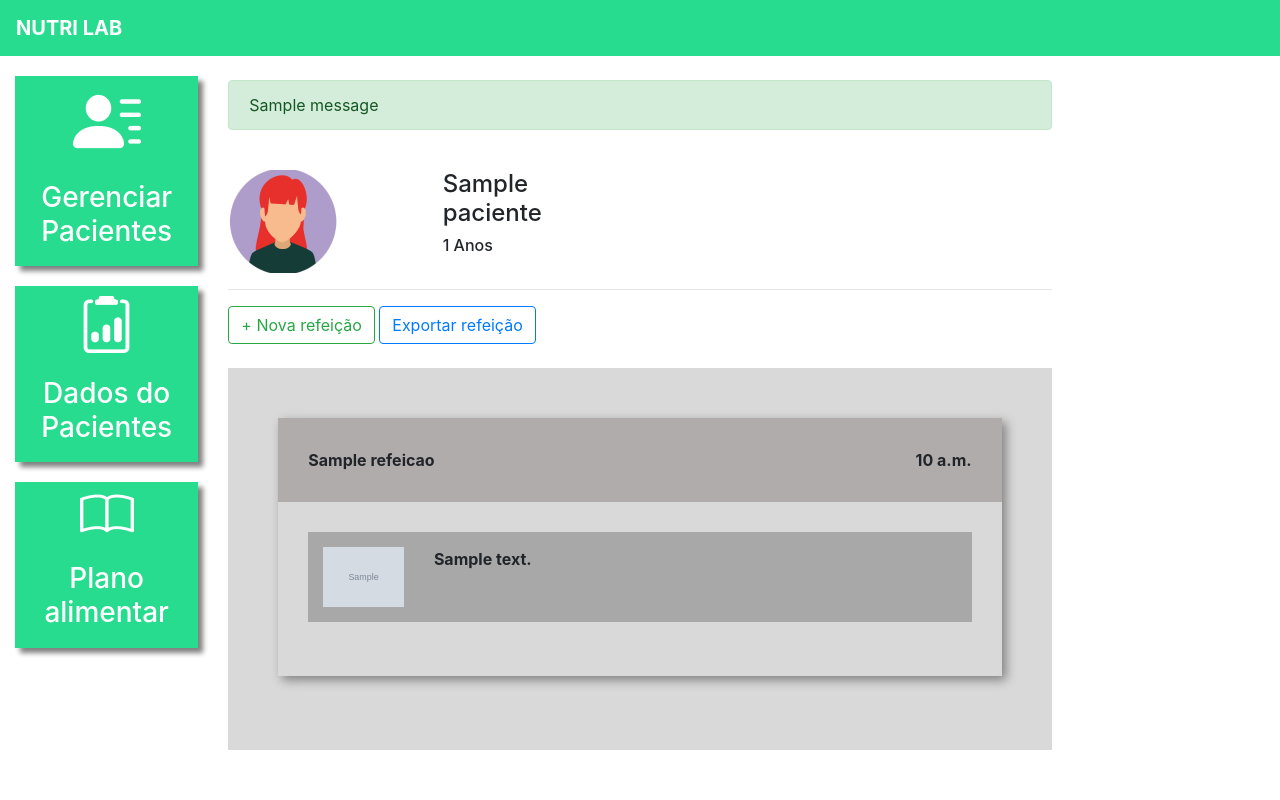
After one commit to lucasmouradev/PSW-4.0, a Django app: page /plano_alimentar/1/ in a window 1280 px wide. The commit adds this page. Run offline with Django 3.2, Linux system fonts and the light colour scheme; a user stored in the database is signed in; tables that the repository leaves empty hold one stand-in row (values such as "Sample post"); grey boxes marked "Sample" are stand-in pictures; one stand-in notice (Sample message) is shown.

Commit message:
Feito as novas tabelas no banco de dados das refeições e opções de refeições, adicionado a pagina para cadastrar a refeição por paciente e toda validação que se encontra

```diff
--- a/autenticacao/views.py
+++ b/autenticacao/views.py
@@ -64,7 +64,7 @@ def logar(request):
             return redirect('/auth/logar')
         else:
             auth.login(request, usuario)
-            return redirect('/')
+            return redirect('/pacientes')
 
 
 
--- a/nutri_lab/urls.py
+++ b/nutri_lab/urls.py
@@ -15,9 +15,13 @@ Including another URLconf
 """
 from django.contrib import admin
 from django.urls import path, include
+from django.conf import settings
+from django.conf.urls.static import static
 
 urlpatterns = [
     path('admin/', admin.site.urls),
     path('auth/', include('autenticacao.urls')),
-    path('', include('plataforma.urls'))
+    path('', include('plataforma.urls')),
 ]
+
+urlpatterns += static(settings.MEDIA_URL, document_root=settings.MEDIA_ROOT)
--- a/plataforma/admin.py
+++ b/plataforma/admin.py
@@ -1,6 +1,9 @@
+from lib2to3.pgen2.token import OP
 from django.contrib import admin
-from . models import Pacientes, DadosPaciente
+from . models import Pacientes, DadosPaciente, Refeicao, Opcao
 
 
 admin.site.register(Pacientes)
 admin.site.register(DadosPaciente)
+admin.site.register(Refeicao)
+admin.site.register(Opcao)
--- /dev/null
+++ b/plataforma/templates/plano_alimentar.html
@@ -0,0 +1,223 @@
+{% extends 'base_plataforma.html' %}
+{% load static %}
+
+{% block 'plataforma' %}
+
+    {% if messages %}
+        <br>
+        {% for message in messages %}
+            <div class="alert {{message.tags}}">
+                {{message}}
+            </div>
+        {% endfor %}
+    {% endif %}
+    <br>
+
+    <div class="row">
+
+        <div class="col-md-3">
+                {% if paciente.sexo == "M"%}
+                    <img src="{% static 'plataforma/img/perfil2.png' %}">
+                {% else %}
+                    <img src="{% static 'plataforma/img/perfil1.png' %}">
+                {% endif %}
+        </div>
+
+        <div class="col-md-3 dados descricao">
+            <h4>{{paciente.nome}}</h4>
+            <h6>{{paciente.idade}} Anos</h6>
+        </div>
+
+    </div>
+    <hr>
+
+
+    <button type="button" class="btn btn-outline-success" data-toggle="modal" data-target="#modal">
+        + Nova refeição
+    </button>
+
+    <button type="button" class="btn btn-outline-primary">
+        Exportar refeição
+    </button>
+    <br>
+    <br>
+
+    <div class="fundo-alimentar">
+
+        {% for re in refeicao %}
+                <div class="refeicao">
+                    <div class="head-refeicao">
+                        <span>{{re.titulo}}</span>
+
+                        <span style="float: right;">{{re.horario}}</span>
+
+                    </div>
+
+                    <div class="body-refeicao">
+                        {% for o1 in opcao %}
+                            {% if o1.refeicao == re %}
+                                <div class="opcao">
+                                    <div class="row">
+                                        <div class="col-md-2">
+                                            <img width="100%" src="{{o1.imagem.url}}">
+                                        </div>
+
+                                        <div class="col-md-10">
+                                            {{o1.descricao}}
+                                        </div>
+
+                                    </div>
+                                </div>
+                                <br>
+                            {% endif %}
+                        {% endfor %}
+
+                    </div>
+
+                </div>
+                <br>
+        {% endfor %}
+
+    </div>
+
+
+
+
+
+
+
+
+    <div class="modal fade" id="modal" tabindex="-1" role="dialog" aria-labelledby="exampleModalLabel" aria-hidden="true">
+        <div class="modal-dialog" role="document">
+            <div class="modal-content">
+                <div class="modal-header">
+
+                    <button type="button" class="close" data-dismiss="modal" aria-label="Close">
+                        <span aria-hidden="true">&times;</span>
+                    </button>
+                </div>
+
+                <div class="modal-body">
+
+                        <h4 class="titulo">Adicionar refeição</h4>
+
+                        <button type="button" onclick="exibe_refeicao()" class="btn btn-outline-success">
+                            + Nova refeição
+                        </button>
+
+                        <button style="margin-left: 10px;" type="button" onclick="exibe_opcao()" class="btn btn-outline-success" >
+                            + Nova opção
+                        </button>
+                        <br>
+                        <br>
+
+                        <div id="form-refeicao" style="display: block;">
+                            <form action="{% url 'refeicao' paciente.id %}" method="POST">{% csrf_token %}
+                                <label for="validationServerUsername">Título</label>
+                                <div class="input-group">
+                                    <input type="text" class="form-control" placeholder="Ex: Café da manhã" name="titulo">
+                                </div>
+                                <br>
+                                <label for="validationServerUsername">Horário</label>
+                                <div class="input-group">
+                                    <input type="time" class="form-control" placeholder="-" name="horario">
+                                </div>
+                                <br>
+                                <h5 class="titulo">Macronutrientes</h5>
+                                <div class="container">
+                                    <div class="row">
+                                        <div class="col-md-4">
+                                            <label for="validationServerUsername">Carboidratos</label>
+                                            <div class="input-group">
+                                                <input type="text" class="form-control" placeholder="" name="carboidratos">
+                                            </div>
+                                        </div>
+
+                                        <div class="col-md-4">
+                                            <label for="validationServerUsername">Proteínas</label>
+                                            <div class="input-group">
+                                                <input type="text" class="form-control" placeholder="" name="proteinas">
+                                            </div>
+                                        </div>
+
+                                        <div class="col-md-4">
+                                            <label for="validationServerUsername">Gorduras</label>
+                                            <div class="input-group">
+                                                <input type="text" class="form-control" placeholder="" name="gorduras">
+                                            </div>
+                                        </div>
+
+                                    </div>
+                                </div>
+                                <br>
+                                <input type="submit" value="Cadastrar" class="btn btn-success">
+                            </form>
+                        </div>
+
+
+
+
+                        <div id="form-opcao" style="display: none;">
+                            <form action="{% url 'opcao' paciente.id %}" method="POST" enctype='multipart/form-data'>{% csrf_token %}
+
+                                <label for="validationServerUsername">Selecione a refeição</label>
+                                <div class="input-group">
+                                    <select class="form-control" name="refeicao">
+                                        {% for re in refeicao %}
+                                            <option value="{{re.id}}">{{re.titulo}}</option>
+                                        {% endfor %}
+                                    </select>
+                                </div>
+
+                                <br>
+
+                                <label for="validationServerUsername">Imagem</label>
+                                <div class="input-group">
+                                    <input type="file" class="form-control" placeholder="" name="imagem">
+                                </div>
+
+                                <br>
+
+                                <label for="validationServerUsername">Descrição</label>
+                                <div class="input-group">
+                                    <textarea class="form-control" name='descricao'>
+
+                                    </textarea>
+                                </div>
+                                <br>
+                                <input type="submit" value="Cadastrar" class="btn btn-success">
+                            </form>
+                        </div>
+
+
+
+
+                    </form>
+                </div>
+
+            </div>
+        </div>
+    </div>
+
+
+<script>
+    function exibe_refeicao(){
+        const form_refeicao = document.getElementById('form-refeicao')
+        const form_opcao = document.getElementById('form-opcao')
+
+        form_refeicao.style.display = "block"
+        form_opcao.style.display = "none"
+
+    }
+
+    function exibe_opcao(){
+        const form_refeicao = document.getElementById('form-refeicao')
+        const form_opcao = document.getElementById('form-opcao')
+
+        form_refeicao.style.display = "none"
+        form_opcao.style.display = "block"
+
+    }
+</script>
+
+{% endblock%}
--- a/plataforma/urls.py
+++ b/plataforma/urls.py
@@ -8,4 +8,8 @@ urlpatterns = [
     path('dados_paciente/', views.dados_paciente_listar, name="dados_paciente_listar"),
     path('dados_paciente/<str:id>/', views.dados_paciente, name="dados_paciente"),
     path('grafico_peso/<str:id>/', views.grafico_peso, name="grafico_peso"),
+    path('plano_alimentar_listar/', views.plano_alimentar_listar, name="plano_alimentar_listar"),
+    path('plano_alimentar/<str:id>/', views.plano_alimentar, name="plano_alimentar"),
+    path('refeicao/<str:id_paciente>/', views.refeicao, name="refeicao"),
+    path('opcao/<str:id_paciente>/', views.opcao, name="opcao"),
 ]
--- a/plataforma/views.py
+++ b/plataforma/views.py
@@ -3,7 +3,7 @@ from django.http import HttpResponse, JsonResponse
 from django.contrib.auth.decorators import login_required
 from django.contrib import messages
 from django.contrib.messages import constants
-from .models import Pacientes, DadosPaciente
+from .models import Pacientes, DadosPaciente, Refeicao, Opcao
 from datetime import datetime
 from django.views.decorators.csrf import csrf_exempt
 
@@ -121,3 +121,69 @@ def grafico_peso(request, id):
     data = {'peso': pesos,
             'labels': labels}
     return JsonResponse(data)
+
+
+
+def plano_alimentar_listar(request):
+
+    if request.method == "GET":
+        pacientes = Pacientes.objects.filter(nutri=request.user)
+        return render(request, 'plano_alimentar_listar.html', {'pacientes': pacientes})
+
+
+
+
+def plano_alimentar(request, id):
+    paciente = get_object_or_404(Pacientes, id=id)
+    if not paciente.nutri == request.user:
+        messages.add_message(request, constants.ERROR, 'Esse paciente não é seu')
+        return redirect('/plano_alimentar_listar/')
+
+    if request.method == "GET":
+        r1 = Refeicao.objects.filter(paciente=paciente).order_by('horario')
+        opcao = Opcao.objects.all()
+        return render(request, 'plano_alimentar.html', {'paciente': paciente, 'refeicao':r1, 'opcao': opcao})
+
+
+
+def refeicao(request, id_paciente):
+    paciente = get_object_or_404(Pacientes, id=id_paciente)
+    if not paciente.nutri == request.user:
+        messages.add_message(request, constants.ERROR, 'Esse paciente não é seu')
+        return redirect('/dados_paciente/')
+
+    if request.method == "POST":
+        titulo = request.POST.get('titulo')
+        horario = request.POST.get('horario')
+        carboidratos = request.POST.get('carboidratos')
+        proteinas = request.POST.get('proteinas')
+        gorduras = request.POST.get('gorduras')
+
+        r1 = Refeicao(paciente=paciente,
+                      titulo=titulo,
+                      horario=horario,
+                      carboidratos=carboidratos,
+                      proteinas=proteinas,
+                      gorduras=gorduras)
+
+        r1.save()
+
+        messages.add_message(request, constants.SUCCESS, 'Refeição cadastrada')
+        return redirect(f'/plano_alimentar/{id_paciente}')
+
+
+
+def opcao(request, id_paciente):
+    if request.method == "POST":
+        id_refeicao = request.POST.get('refeicao')
+        imagem = request.FILES.get('imagem')
+        descricao = request.POST.get("descricao")
+
+        o1 = Opcao(refeicao_id=id_refeicao,
+                   imagem=imagem,
+                   descricao=descricao)
+
+        o1.save()
+
+        messages.add_message(request, constants.SUCCESS, 'Opcao cadastrada')
+        return redirect(f'/plano_alimentar/{id_paciente}')
--- a/templates/base_plataforma.html
+++ b/templates/base_plataforma.html
@@ -4,6 +4,7 @@
 {% block 'head' %}
 
     <link rel="stylesheet" href="{% static 'plataforma/css/css.css' %}">
+    <link rel="stylesheet" href="{% static 'plataforma/css/plano_alimentar.css' %}">
 
 {% endblock %}
 
@@ -31,7 +32,7 @@
                     </div>
                 </a>
 
-                <a href="#" class="link-lateral">
+                <a href="{% url 'plano_alimentar_listar' %}" class="link-lateral">
                     <div class="card-lateral">
                         <img src="{% static 'plataforma/img/plano_alimentar.png' %}">
                         <br>
--- /dev/null
+++ b/templates/static/plataforma/css/plano_alimentar.css
@@ -0,0 +1,32 @@
+.fundo-alimentar{
+    background-color: #D9D9D9;
+    padding: 50px;
+
+}
+
+.refeicao{
+
+    box-shadow: 4px 4px 10px gray;
+
+}
+
+.head-refeicao{
+
+    background-color: #B0ACAC;
+    padding: 30px;
+    font-weight: bold;
+
+}
+
+.body-refeicao{
+
+    padding: 30px;
+    font-weight: bold;
+
+}
+
+.opcao{
+
+    background-color: #A8A8A8;
+    padding: 15px;
+}
```
Also changed, not shown: plataforma/models.py (+23 -0 lines), plataforma/templates/plano_alimentar_listar.html (added, +41 -0 lines).
